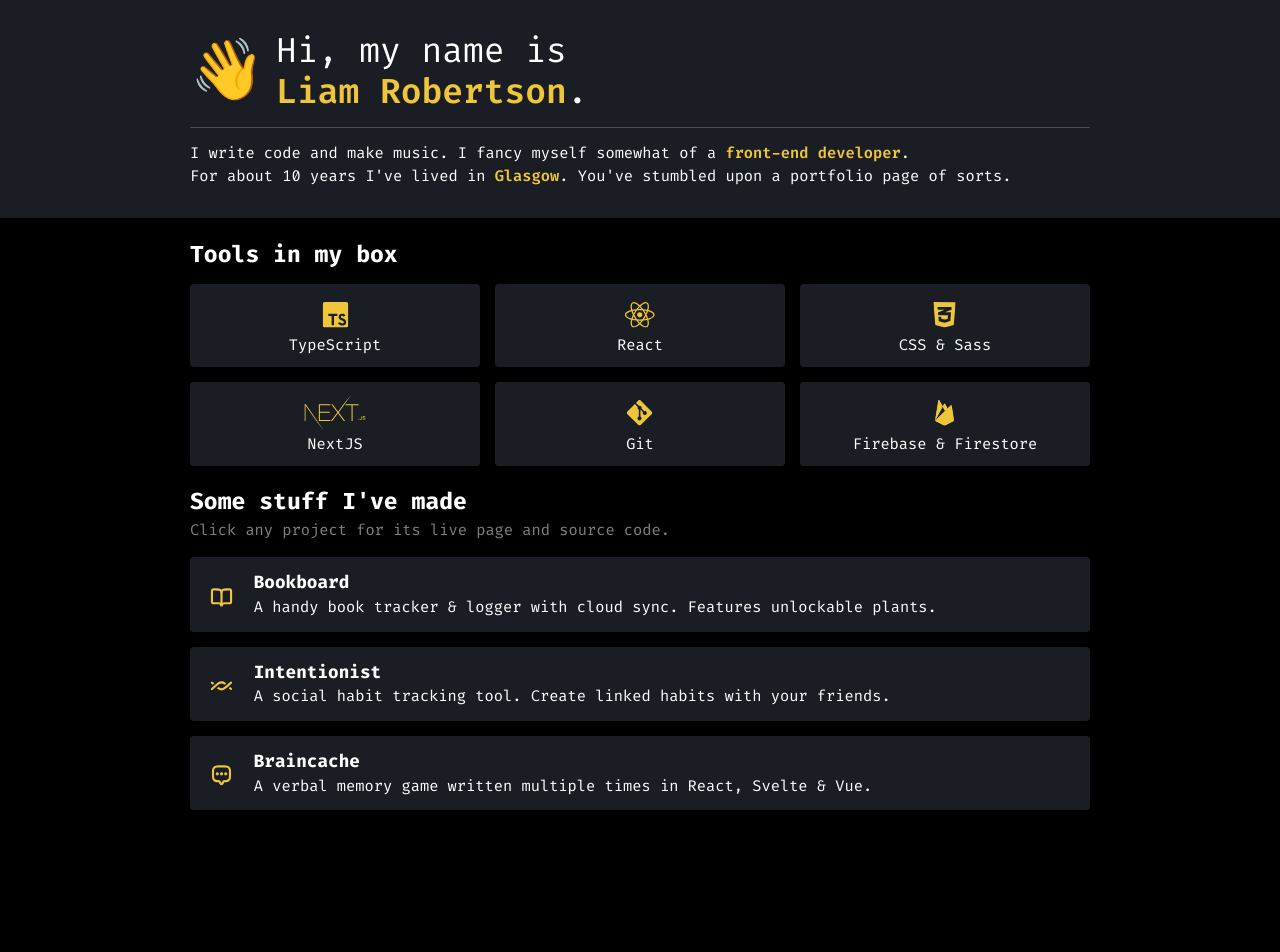
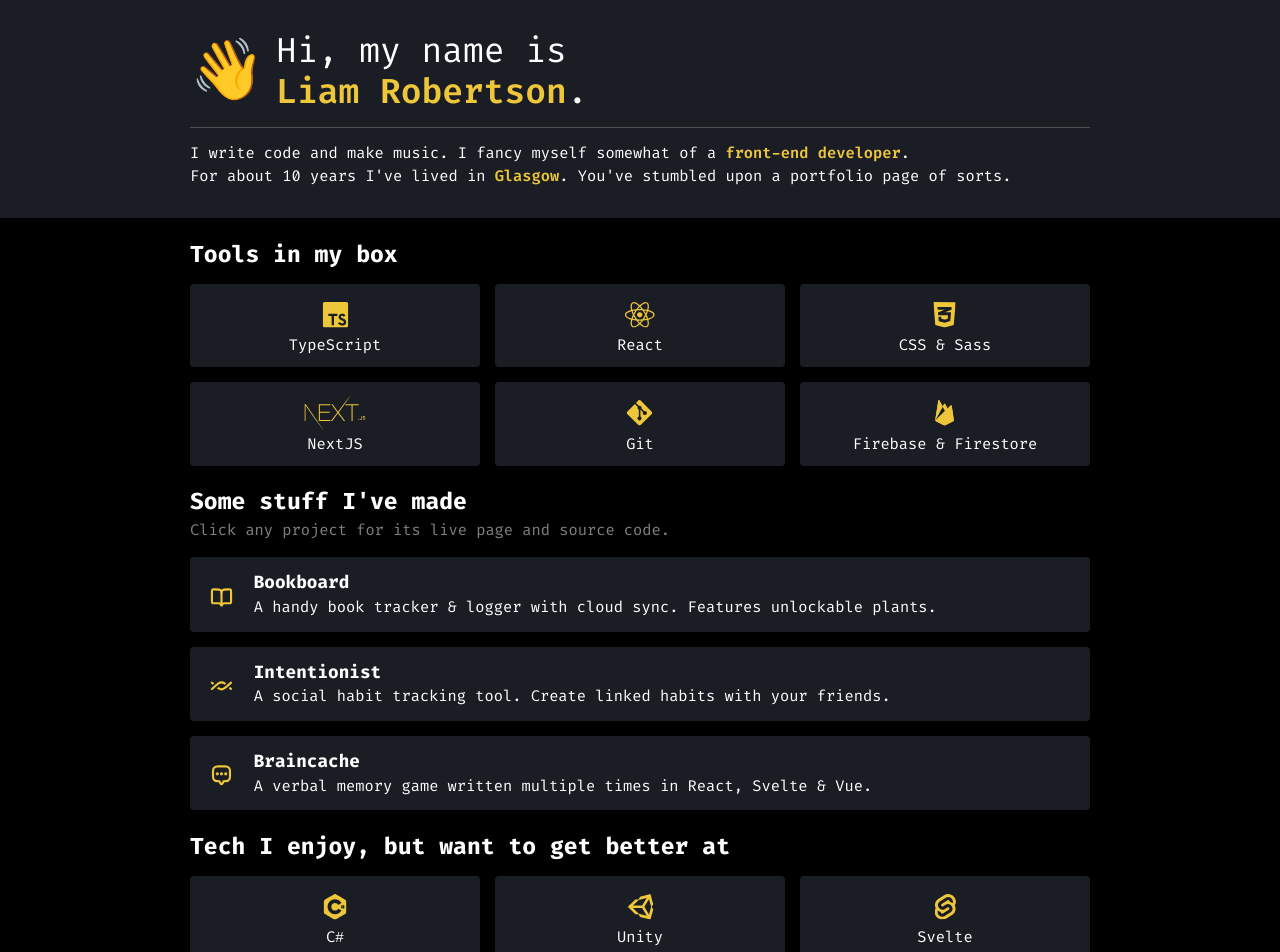
Before and after one commit to repercussive/liamrobertson, a Next.js app: page / in a window 1280 px wide. Shown: the top 952 px of the page. Before the commit the page ends 810 px from the top, so only its background shows below. Built offline with nearby package versions, Linux system fonts and the light colour scheme.

Commit message:
✨ add section for tech to explore

```diff
--- /dev/null
+++ b/components/icons/CSharpIcon.tsx
@@ -0,0 +1,18 @@
+const CSharpIcon = () => {
+  return (
+    <svg
+      viewBox="0 0 24 24"
+      fill="none"
+      xmlns="http://www.w3.org/2000/svg"
+    >
+      <path
+        fillRule="evenodd"
+        clipRule="evenodd"
+        d="M23 7.048c0-.4-.084-.762-.259-1.065a1.993 1.993 0 0 0-.757-.749L17.79 2.778 13.593.323c-.757-.44-1.481-.427-2.232.02-.58.346-2.373 1.394-4.191 2.457-1.67.976-3.361 1.965-4.154 2.434C2.33 5.635 2 6.253 2 7.055v9.887c0 .395.084.743.246 1.046.168.309.427.572.77.776.645.38 1.878 1.1 3.21 1.879h.002c2.103 1.229 4.453 2.601 5.133 3.012.75.447 1.482.466 2.232.02 1.733-1.02 3.47-2.034 5.204-3.048 1.063-.62 2.126-1.242 3.187-1.863.35-.204.602-.46.77-.776.162-.303.246-.651.246-1.046V7.048Zm-7.479 6.673a3.468 3.468 0 0 1-3.028 1.802A3.45 3.45 0 0 1 9.48 13.74a3.554 3.554 0 0 1-.46-1.749c0-1.952 1.553-3.53 3.474-3.53 1.281 0 2.4.71 3.002 1.762l3.034-1.775c-1.21-2.117-3.46-3.544-6.042-3.544-3.856 0-6.974 3.176-6.974 7.087a7.15 7.15 0 0 0 .925 3.53c1.203 2.124 3.468 3.557 6.055 3.557 2.595 0 4.86-1.44 6.062-3.576l-3.034-1.782Zm3.837-3.405h-.693v.572h-.556v.703h.556v.848h-.556v.704h.556v.572h.693v-.572h.84v.572h.693v-.572h.563v-.704h-.563v-.848h.563v-.703h-.563v-.572h-.692v.572h-.841v-.572Zm0 1.275v.848h.84v-.848h-.84Z"
+        fill="currentColor"
+      />
+    </svg>
+  )
+}
+
+export default CSharpIcon
--- /dev/null
+++ b/components/icons/SvelteIcon.tsx
@@ -0,0 +1,25 @@
+const SvelteIcon = () => {
+  return (
+    <svg
+      viewBox="0 0 20 24"
+      fill="none"
+      xmlns="http://www.w3.org/2000/svg"
+    >
+      <g clipPath="url(#svelte)">
+        <path
+          fillRule="evenodd"
+          clipRule="evenodd"
+          d="M8.89 1.06a7.36 7.36 0 0 1 9.83 2.11 6.69 6.69 0 0 1 .2 7.59c.71 1.32.94 2.85.67 4.33a6.36 6.36 0 0 1-2.9 4.3l-5.6 3.55a7.36 7.36 0 0 1-9.83-2.11A6.83 6.83 0 0 1 .1 15.66c.14-.85.47-1.67.96-2.4a6.64 6.64 0 0 1-.67-4.33 6.36 6.36 0 0 1 2.9-4.3l5.6-3.57Zm-5.32 18.3a4.45 4.45 0 0 0 4.77 1.77c.4-.12.8-.28 1.14-.5l5.6-3.57a3.85 3.85 0 0 0 1.76-2.58 4.11 4.11 0 0 0-.71-3.11 4.45 4.45 0 0 0-4.77-1.77c-.41.12-.8.28-1.15.5l-2.14 1.37c-.1.06-.22.1-.34.14a1.34 1.34 0 0 1-1.45-.53 1.26 1.26 0 0 1-.2-.93c.06-.33.24-.6.53-.77l5.58-3.56c.1-.06.23-.1.35-.15.55-.14 1.12.07 1.45.53.16.25.24.55.22.84l-.02.2.2.06c.8.25 1.53.61 2.2 1.1l.3.2.1-.32.14-.53a4.11 4.11 0 0 0-.72-3.11 4.45 4.45 0 0 0-4.77-1.77c-.4.12-.8.28-1.14.5L4.9 6.95a3.85 3.85 0 0 0-1.76 2.58 4.1 4.1 0 0 0 .7 3.11 4.45 4.45 0 0 0 5.9 1.28l2.15-1.36c.1-.06.22-.1.34-.14.55-.15 1.12.06 1.45.53.18.26.26.6.2.93-.06.33-.24.6-.53.77L7.77 18.2c-.1.06-.23.1-.35.15a1.35 1.35 0 0 1-1.45-.55 1.36 1.36 0 0 1-.22-.84l.02-.2-.2-.06a7.45 7.45 0 0 1-2.2-1.1l-.3-.2-.1.32-.05.27-.07.26c-.18 1.1.07 2.22.72 3.11Z"
+          fill="currentColor"
+        />
+      </g>
+      <defs>
+        <clipPath id="svelte">
+          <path fill="currentColor" d="M0 0h20v24H0z" />
+        </clipPath>
+      </defs>
+    </svg>
+  )
+}
+
+export default SvelteIcon
--- /dev/null
+++ b/components/icons/UnityIcon.tsx
@@ -0,0 +1,16 @@
+const UnityIcon = () => {
+  return (
+    <svg
+      viewBox="0 0 24 24"
+      fill="none"
+      xmlns="http://www.w3.org/2000/svg"
+    >
+      <path
+        d="m15.648 12 4.305-7.252 2.08 7.253-2.08 7.25-4.305-7.25Zm-2.098 1.178 4.305 7.252-7.498-1.874-5.418-5.378h8.61Zm4.304-9.608-4.304 7.252H4.94l5.417-5.377 7.497-1.875ZM24 9.533 21.374 0 11.57 2.555l-1.45 2.489-2.945-.02L0 12l7.175 6.977 2.944-.021 1.453 2.489L21.374 24 24 14.47 22.509 12 24 9.534Z"
+        fill="currentColor"
+      />
+    </svg>
+  )
+}
+
+export default UnityIcon
--- a/components/modular/Grid.tsx
+++ /dev/null
@@ -1,5 +0,0 @@
-import { styled } from '@/styles/stitches.config'
-
-const Grid = styled('div', { display: 'grid' })
-
-export default Grid
--- /dev/null
+++ b/components/page/index/FeaturedTechGrid.tsx
@@ -0,0 +1,43 @@
+import { FC } from 'react'
+import { styled } from '@/styles/stitches.config'
+import FeaturedItem from '@/components/page/index/FeaturedItem'
+import Flex from '@/components/modular/Flex'
+import Icon from '@/components/modular/Icon'
+import Spacer from '@/components/modular/Spacer'
+import Text from '@/components/modular/Text'
+import NextJsIcon from '@/components/icons/NextJsIcon'
+
+const FeaturedTechGrid: FC = ({ children }) => {
+  return (
+    <GridWrapper>
+      {children}
+    </GridWrapper>
+  )
+}
+
+const Item = ({ name, icon }: { name: string, icon: () => JSX.Element }) => {
+  return (
+    <FeaturedItem css={{ display: 'grid', placeItems: 'center' }}>
+      <Flex center css={{ height: '2rem' }}>
+        <Icon icon={icon} css={{ fontSize: icon === NextJsIcon ? '1.4em' : '1em' }} />
+      </Flex>
+      <Spacer mb="$2" />
+      <Text as="h3" css={{ fontSize: '1rem', fontWeight: 'normal' }}>
+        {name}
+      </Text>
+    </FeaturedItem>
+  )
+}
+
+const GridWrapper = styled('div', {
+  display: 'flex',
+  flexWrap: 'wrap',
+  gap: '$3',
+  '& > *': {
+    flex: 1,
+    minWidth: '230px'
+  },
+  '@bp1': { gap: '$4' }
+})
+
+export default Object.assign(FeaturedTechGrid, { Item })
--- /dev/null
+++ b/components/page/index/LearningSection.tsx
@@ -0,0 +1,22 @@
+import FeaturedTechGrid from '@/components/page/index/FeaturedTechGrid'
+import SectionWrapper from '@/components/modular/SectionWrapper'
+import Spacer from '@/components/modular/Spacer'
+import CSharpIcon from '@/components/icons/CSharpIcon'
+import UnityIcon from '@/components/icons/UnityIcon'
+import SvelteIcon from '@/components/icons/SvelteIcon'
+
+const LearningSection = () => {
+  return (
+    <SectionWrapper>
+      <h2>Tech I enjoy, but want to get better at</h2>
+      <Spacer mb="$4" />
+      <FeaturedTechGrid>
+        <FeaturedTechGrid.Item name="C#" icon={CSharpIcon} />
+        <FeaturedTechGrid.Item name="Unity" icon={UnityIcon} />
+        <FeaturedTechGrid.Item name="Svelte" icon={SvelteIcon} />
+      </FeaturedTechGrid>
+    </SectionWrapper>
+  )
+}
+
+export default LearningSection
--- a/components/page/index/SkillsSection.tsx
+++ b/components/page/index/SkillsSection.tsx
@@ -1,12 +1,7 @@
-import { styled } from '@/styles/stitches.config'
-import FeaturedItem from '@/components/page/index/FeaturedItem'
-import Grid from '@/components/modular/Grid'
-import Icon from '@/components/modular/Icon'
+import FeaturedTechGrid from '@/components/page/index/FeaturedTechGrid'
 import SectionWrapper from '@/components/modular/SectionWrapper'
 import Spacer from '@/components/modular/Spacer'
-import Text from '@/components/modular/Text'
 import TypeScriptIcon from '@/components/icons/TypeScriptIcon'
-import Flex from '@/components/modular/Flex'
 import ReactIcon from '@/components/icons/ReactIcon'
 import CssIcon from '@/components/icons/CssIcon'
 import NextJsIcon from '@/components/icons/NextJsIcon'
@@ -18,36 +13,16 @@ const SkillsSection = () => {
     <SectionWrapper>
       <h2>Tools in my box</h2>
       <Spacer mb="$4" />
-      <GridWrapper>
-        <Skill name="TypeScript" icon={TypeScriptIcon} />
-        <Skill name="React" icon={ReactIcon} />
-        <Skill name="CSS & Sass" icon={CssIcon} />
-        <Skill name="NextJS" icon={NextJsIcon} />
-        <Skill name="Git" icon={GitIcon} />
-        <Skill name="Firebase & Firestore" icon={FirebaseIcon} />
-      </GridWrapper>
+      <FeaturedTechGrid>
+        <FeaturedTechGrid.Item name="TypeScript" icon={TypeScriptIcon} />
+        <FeaturedTechGrid.Item name="React" icon={ReactIcon} />
+        <FeaturedTechGrid.Item name="CSS & Sass" icon={CssIcon} />
+        <FeaturedTechGrid.Item name="NextJS" icon={NextJsIcon} />
+        <FeaturedTechGrid.Item name="Git" icon={GitIcon} />
+        <FeaturedTechGrid.Item name="Firebase & Firestore" icon={FirebaseIcon} />
+      </FeaturedTechGrid>
     </SectionWrapper>
   )
 }
 
-const Skill = ({ name, icon }: { name: string, icon: () => JSX.Element }) => {
-  return (
-    <FeaturedItem css={{ display: 'grid', placeItems: 'center' }}>
-      <Flex center css={{ height: '2rem' }}>
-        <Icon icon={icon} css={{ fontSize: icon === NextJsIcon ? '1.4em' : '1em' }} />
-      </Flex>
-      <Spacer mb="$2" />
-      <Text as="h3" css={{ fontSize: '1rem', fontWeight: 'normal' }}>
-        {name}
-      </Text>
-    </FeaturedItem>
-  )
-}
-
-const GridWrapper = styled(Grid, {
-  gridTemplateColumns: 'repeat(auto-fit, minmax(min(230px, 100%), 1fr))',
-  gridGap: '$3',
-  '@bp1': { gridGap: '$4' }
-})
-
 export default SkillsSection
--- a/pages/index.tsx
+++ b/pages/index.tsx
@@ -2,6 +2,7 @@ import BannerWrapper from '@/components/page/index/BannerWrapper'
 import HeadingSection from 'components/page/index/HeadingSection'
 import SkillsSection from '@/components/page/index/SkillsSection'
 import ProjectsSection from '@/components/page/index/ProjectsSection'
+import LearningSection from '@/components/page/index/LearningSection'
 import BioText from '@/components/page/index/BioText'
 import Divider from '@/components/modular/Divider'
 import Spacer from '@/components/modular/Spacer'
@@ -24,6 +25,9 @@ export default function Home() {
         <SkillsSection />
         <Spacer mb="$6" />
         <ProjectsSection />
+        <Spacer mb="$6" />
+        <LearningSection />
+        <Spacer mb="$4" />
       </main>
     </div>
   )
```
